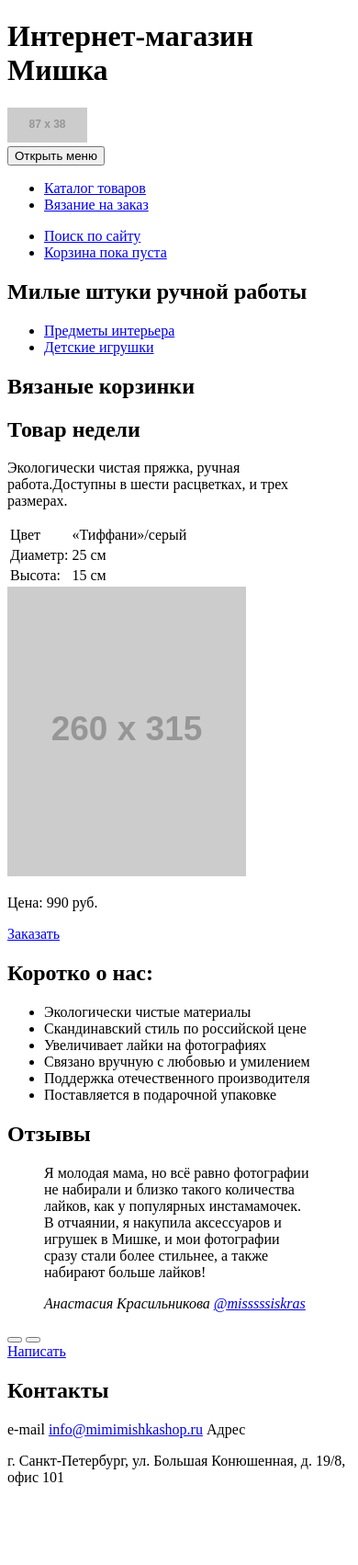
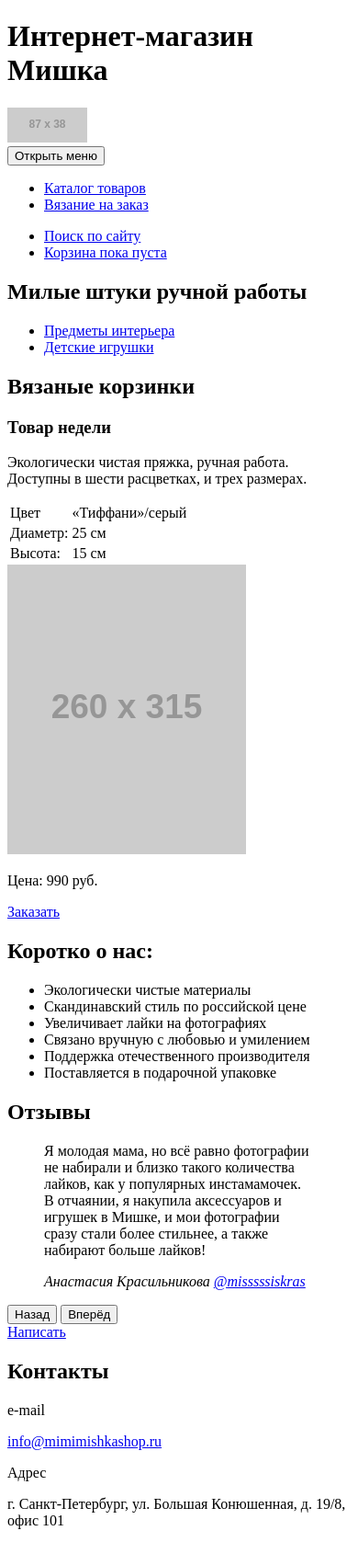
Before and after one commit to EkaterinaL/232426-mishka, a website: page index.html in a window 390 px wide. Shown: the top 1702 px of the page at 92% size. Drawn offline with Linux system fonts and the light colour scheme; grey boxes are pictures that could not be loaded; placeholder pictures from the web are drawn by us.

Commit message:
Правки index.html

```diff
--- a/index.html
+++ b/index.html
@@ -2,14 +2,14 @@
 <html lang="ru">
 <head>
   <meta charset="utf-8">
-  <title>HTML Academy: Мишка</title>
+  <title>Мишка</title>
 </head>
 <body>
   <header class="page-header">
     <h1 class="visually-hidden">Интернет-магазин Мишка</h1>
-    <div class="page-header__logo">
-      <a href="index.html">
-        <img src="http://via.placeholder.com/87x38" width="87" height="38" alt="Лого Mishka">
+    <div class="page-header__logo logo">
+      <a class="logo__link" href="#">
+        <img class="logo__img" src="http://via.placeholder.com/87x38" width="87" height="38" alt="Лого Mishka">
       </a>
     </div>
     <nav class="main-nav main-nav--closed">
@@ -17,10 +17,10 @@
       <div class="main-nav__wrap">
         <ul class="main-nav__list">
           <li class="main-nav__item">
-            <a class="main-menu__catalog-link" href="catalog.html">Каталог товаров</a>
+            <a class="main-nav__link" href="catalog.html">Каталог товаров</a>
           </li>
           <li class="main-nav__item">
-            <a class="main-menu__order-link" href="order-form.html">Вязание на заказ</a>
+            <a class="main-nav__link" href="form.html">Вязание на заказ</a>
           </li>
         </ul>
         <ul class="main-nav__list user-list">
@@ -43,7 +43,7 @@
     <!-- PROMO -->
     <section class="page-promo">
       <div class="page-promo__wrap">
-        <h1 >Милые штуки ручной работы</h1>
+        <h1>Милые штуки ручной работы</h1>
         <ul class="page-promo__list menu-promo">
           <li class="menu-promo__item">
             <a class="menu-promo__link" href="#">
@@ -61,9 +61,9 @@
     <!-- GOODS OF THE WEEK -->
     <section class="goods-week">
       <div class="goods-week__wrap">
-        <h1 class="goods-week__title">Вязаные корзинки</h1>
-        <h2 class="goods-week__title-week">Товар недели</h2>
-        <p class="goods-week__description">Экологически чистая пряжка, ручная работа.Доступны в шести расцветках, и трех размерах.</p>
+        <h2 class="goods-week__title">Вязаные корзинки</h2>
+        <h3 class="goods-week__title-week">Товар недели</h3>
+        <p class="goods-week__description">Экологически чистая пряжка, ручная работа. Доступны в шести расцветках, и трех размерах.</p>
         <table class="goods__week table-goods">
           <tr>
             <td class="table-goods__field">Цвет</td>
@@ -86,7 +86,7 @@
     <!-- ABOUS US -->
     <section class="about-us">
       <div class="about-us__wrap">
-        <h1 class="about-us__title">Коротко о нас:</h1>
+        <h2 class="about-us__title">Коротко о нас:</h2>
         <ul class="about-us__list">
           <li class="about-us__item about-us__item--flower-icon">
             Экологически чистые материалы
@@ -112,31 +112,30 @@
     <!-- REVIEWS -->
     <section class="reviews">
       <div class="reviews__wrap">
-        <h1 class="reviews__title">Отзывы</h1>
+        <h2 class="reviews__title">Отзывы</h2>
         <div class="reviews-list">
           <blockquote class="reviews__item">
             <p class="reviews__text">
               Я молодая мама, но всё равно фотографии не набирали и близко такого количества лайков, как у популярных инстамамочек. В отчаянии, я накупила аксессуаров и игрушек в Мишке, и мои фотографии сразу стали более стильнее, а также набирают больше лайков!
             </p>
-            <cite class="reviews__author-name">Анастасия Красильникова</cite>
-            <cite class="reviews__author-username">
+            <cite class="reviews__author-name">Анастасия Красильникова
               <a class="reviews__author-link" href="#">@misssssiskras</a>
             </cite>
           </blockquote>
         </div>
         <div class="reviews__toggles slider__toggles-arrow">
-          <button class="slider__toggles-arrow slider__toggles-arrow--previous" type="button"></button>
-          <button class="slider__toggles-arrow slider__toggles-arrow--next" type="button"></button>
+          <button class="slider__toggles-arrow slider__toggles-arrow--previous" type="button">Назад</button>
+          <button class="slider__toggles-arrow slider__toggles-arrow--next" type="button">Вперёд</button>
         </div>
         <a href="#" class="reviews__write btn">Написать</a>
       </div>
     </section>
     <section class="contacts">
       <div class="contacts-wrap">
-        <h1 class="contacts__title">Контакты</h1>
-        <span class="contact__email">e-mail</span>
+        <h2 class="contacts__title">Контакты</h2>
+        <p class="contact__email">e-mail</p>
         <a href="mailto:info@mimimishkashop.ru">info@mimimishkashop.ru</a>
-        <span class="contacts__address">Адрес</span>
+        <p class="contacts__address">Адрес</p>
         <p class="contacts__address-name">г. Санкт-Петербург, ул. Большая Конюшенная, д. 19/8, офис 101</p>
         <div class="contacts__map">
           <iframe src="https://www.google.com/maps/embed?pb=!1m18!1m12!1m3!1d1998.6510862139653!2d30.31928640295834!3d59.93793167875373!2m3!1f0!2f0!3f0!3m2!1i1024!2i768!4f13.1!3m3!1m2!1s0x4696310fca5ba729%3A0xfbeb3cbd3eed50c8!2z0JHQvtC70YzRiNCw0Y8g0JrQvtC90Y7RiNC10L3QvdCw0Y8g0YPQuy4sIDE5LCAxMDEsINCh0LDQvdC60YIt0J_QtdGC0LXRgNCx0YPRgNCzLCAxOTExODY!5e0!3m2!1sru!2sru!4v1506788386980" width="320" height="457" frameborder="0" style="border:0" allowfullscreen></iframe>
```
